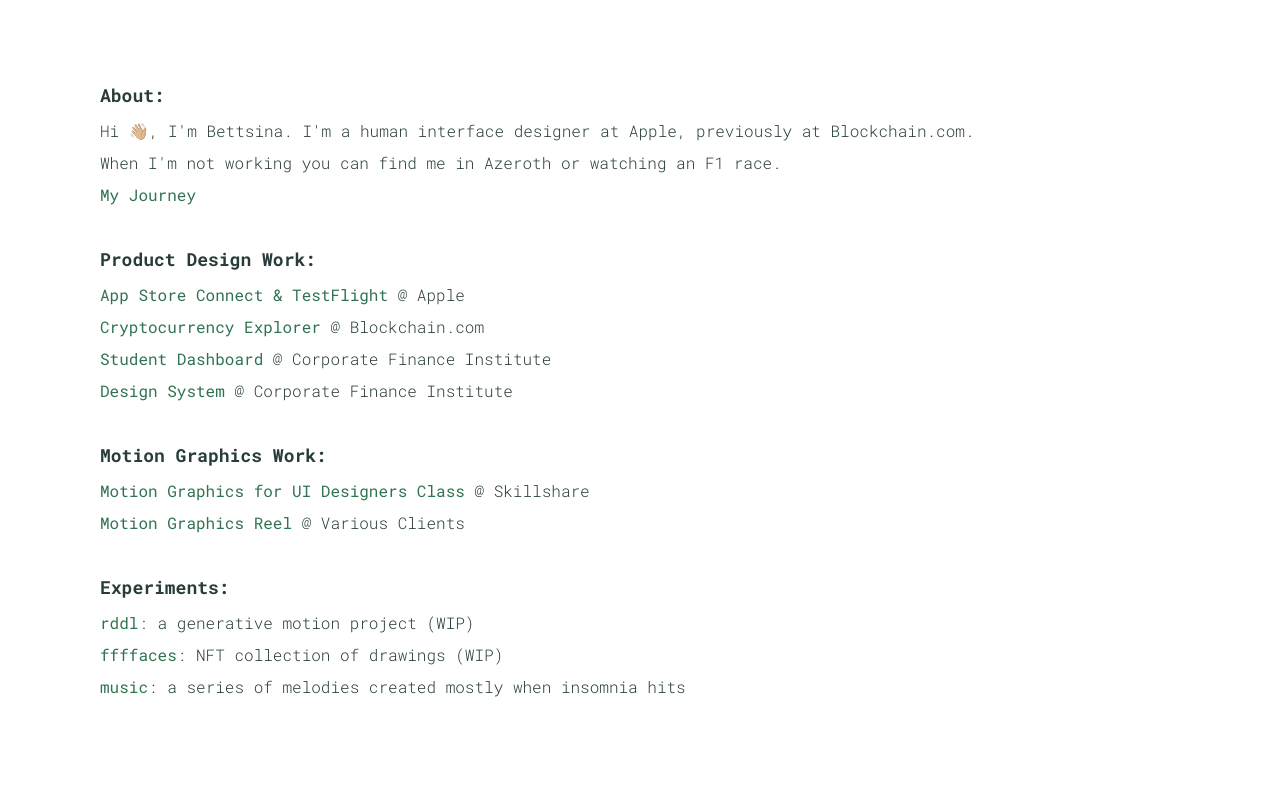
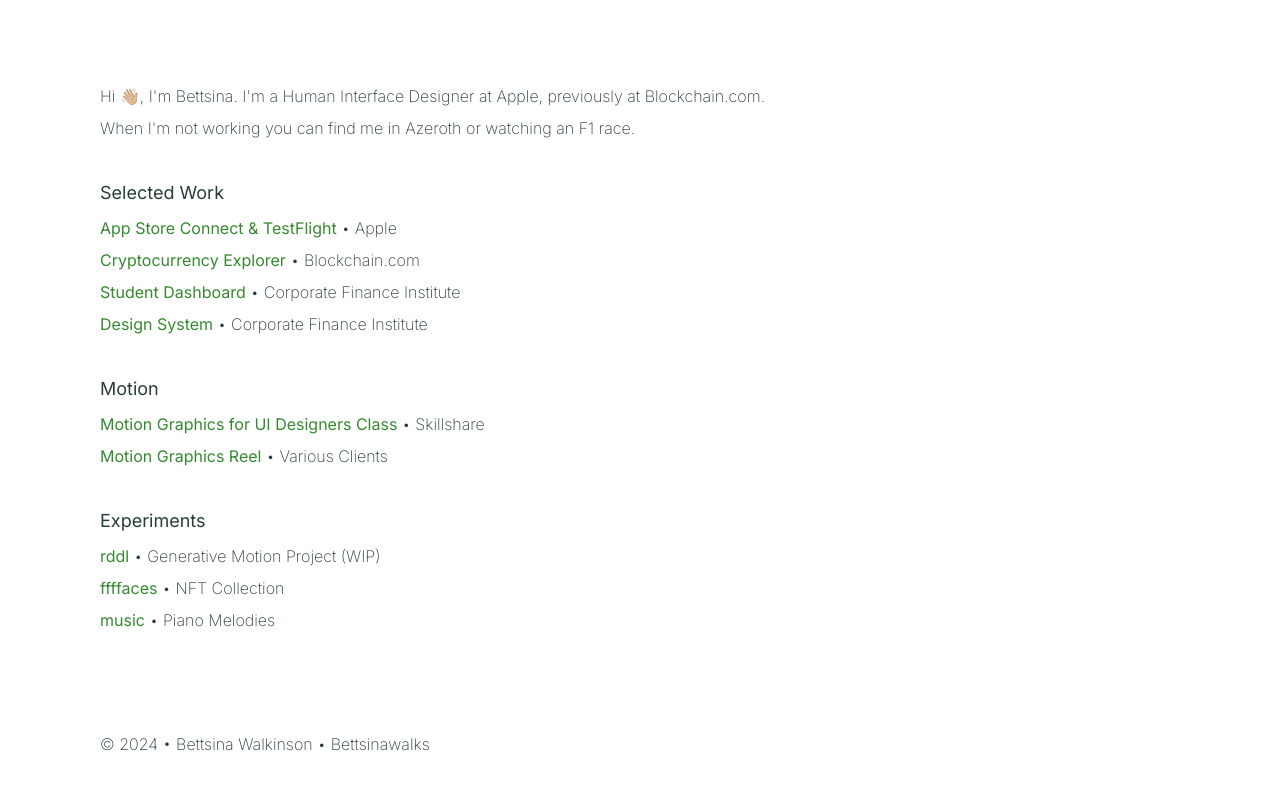
Before and after one commit to bettsinawalks/bwalks_v2, a plain HTML site: page index.html in a window 1280 px wide. Shown: the part 121-911 px from the top of the page. Drawn offline with nearby package versions, Linux system fonts and the light colour scheme.

Commit message:
updates
font and copy throughout

```diff
--- a/index.html
+++ b/index.html
@@ -24,9 +24,7 @@
 
     <link rel="preconnect" href="https://fonts.googleapis.com">
     <link rel="preconnect" href="https://fonts.gstatic.com" crossorigin>
-    <link rel="preconnect" href="https://fonts.googleapis.com">
-    <link rel="preconnect" href="https://fonts.gstatic.com" crossorigin>
-    <link href="https://fonts.googleapis.com/css2?family=Roboto+Mono:wght@300;400;500;600;700&family=Silkscreen&display=swap" rel="stylesheet">
+    <link href="https://fonts.googleapis.com/css2?family=Inter:wght@100..900&display=swap" rel="stylesheet">
 
     <script defer src="https://analytics.eu.umami.is/script.js" data-website-id="4617b7fb-2ca9-49fc-819a-7b361ac9db82"></script>
 </head>
@@ -37,11 +35,12 @@
     <div class="topnav">
         <div class="topnav_left">
             <div class="topnav_item">
-                <a href="https://bettsinawalks.com/">Bettsina Walkinson</a>
+                <h4><a href="https://bettsinawalks.com/">Bettsina Walkinson</a></h4>
             </div>
         </div>
         <div class="topnav_right">
             <div class="topnav_item">
+                <a href="about_bettsina_walkinson.html">About</i></a>
                 <a href="https://www.linkedin.com/in/bettsinawalks/">LinkedIn</i></a>
             </div>
         </div>
@@ -52,31 +51,29 @@
     <!--content-->
     <section class="flex_column">
         <div class="content">
-            <h4>About:</h4>
-            <p>Hi 👋🏼, I'm Bettsina. I'm a human interface designer at Apple, previously at Blockchain.com.</p>
+            <p>Hi 👋🏼, I'm Bettsina. I'm a Human Interface Designer at Apple, previously at Blockchain.com.</p>
             <p>When I'm not working you can find me in Azeroth or watching an F1 race.</p>
-            <p><a href="about_bettsina_walkinson.html">My Journey</a></p>
         </div>
 
         <div class="content">
-            <h4>Product Design Work:</h4>
-            <p><a href="manzana.html">App Store Connect & TestFlight</a> @ Apple</p>
-            <p><a href="blockchain_explorer.html">Cryptocurrency Explorer</a> @ Blockchain.com</p>
-            <p><a href="cfi_student_dashboard.html">Student Dashboard</a> @ Corporate Finance Institute</p>
-            <p><a href="cfi_design_system.html">Design System</a> @ Corporate Finance Institute</p>
+            <h4>Selected Work</h4>
+            <p><a href="manzana.html">App Store Connect & TestFlight</a> • Apple</p>
+            <p><a href="blockchain_explorer.html">Cryptocurrency Explorer</a> • Blockchain.com</p>
+            <p><a href="cfi_student_dashboard.html">Student Dashboard</a> • Corporate Finance Institute</p>
+            <p><a href="cfi_design_system.html">Design System</a> • Corporate Finance Institute</p>
         </div>
 
         <div class="content">
-            <h4>Motion Graphics Work:</h4>
-            <p><a href="https://www.skillshare.com/en/classes/Motion-Graphics-for-UI-Designers-using-Principle-for-Mac/1130580736">Motion Graphics for UI Designers Class</a> @ Skillshare</p>
-            <p><a href="https://vimeo.com/182510943">Motion Graphics Reel</a> @ Various Clients</p>
+            <h4>Motion</h4>
+            <p><a href="https://www.skillshare.com/en/classes/Motion-Graphics-for-UI-Designers-using-Principle-for-Mac/1130580736">Motion Graphics for UI Designers Class</a> • Skillshare</p>
+            <p><a href="https://vimeo.com/182510943">Motion Graphics Reel</a> • Various Clients</p>
         </div>
 
         <div class="content">
-            <h4>Experiments:</h4>
-            <p><a href="https://www.rddl.xyz/">rddl</a>: a generative motion project (WIP)</p>
-            <p><a href="https://opensea.io/collection/ffffaces">ffffaces</a>: NFT collection of drawings (WIP)</p>
-            <p><a href="https://soundcloud.com/bettsinawalks">music</a>: a series of melodies created mostly when insomnia hits</p>
+            <h4>Experiments</h4>
+            <p><a href="https://www.rddl.xyz/">rddl</a> • Generative Motion Project (WIP)</p>
+            <p><a href="https://opensea.io/collection/ffffaces">ffffaces</a> • NFT Collection</p>
+            <p><a href="https://soundcloud.com/bettsinawalks">music</a> • Piano Melodies</p>
         </div>
     </section>
 
--- a/styles.css
+++ b/styles.css
@@ -3,10 +3,10 @@ body {
   background-color: #fff;
   color: #283d3b;
   margin: 0 auto 0 auto;
-  font-family: 'Roboto Mono', monospace;
-  font-weight: 300;
+  font-family: "Inter", sans-serif;
+  font-weight: 200;
   line-height: 150%;
-  max-width: 1920px;
+  max-width: 1280px;
 }
 
 .header_card {
@@ -51,7 +51,7 @@ h2 {
 
 h3 {
     font-size: 30px;
-    font-weight: 400;
+    font-weight: 600;
     line-height: 0.8;
 }
 
@@ -59,9 +59,8 @@ h4 {
   margin-top: 0;
   margin-bottom: 0.6em;
   font-size: 18px;
-  font-weight: 700;
+  font-weight: 400;
   line-height: 1.4;
-  font-family: 'Roboto Mono', monospace;
 }
 
 p {
@@ -72,7 +71,7 @@ p {
 }
 
 a:link {
-  color: #307351;
+  color: #358a30;
   text-decoration: none;
   font-weight: 400;
 }
@@ -126,8 +125,6 @@ a:active {
   color: #307351;
   padding: 0px 20px;
   text-decoration: none;
-  font-size: 20px;
-  font-weight: 500;
   text-align: right;
 }
 
```
Also changed, not shown: about_bettsina_walkinson.html (+16 -17 lines), blockchain_explorer.html (+9 -10 lines), cfi_design_system.html (+10 -11 lines), cfi_student_dashboard.html (+9 -10 lines), manzana.html (+13 -14 lines).
